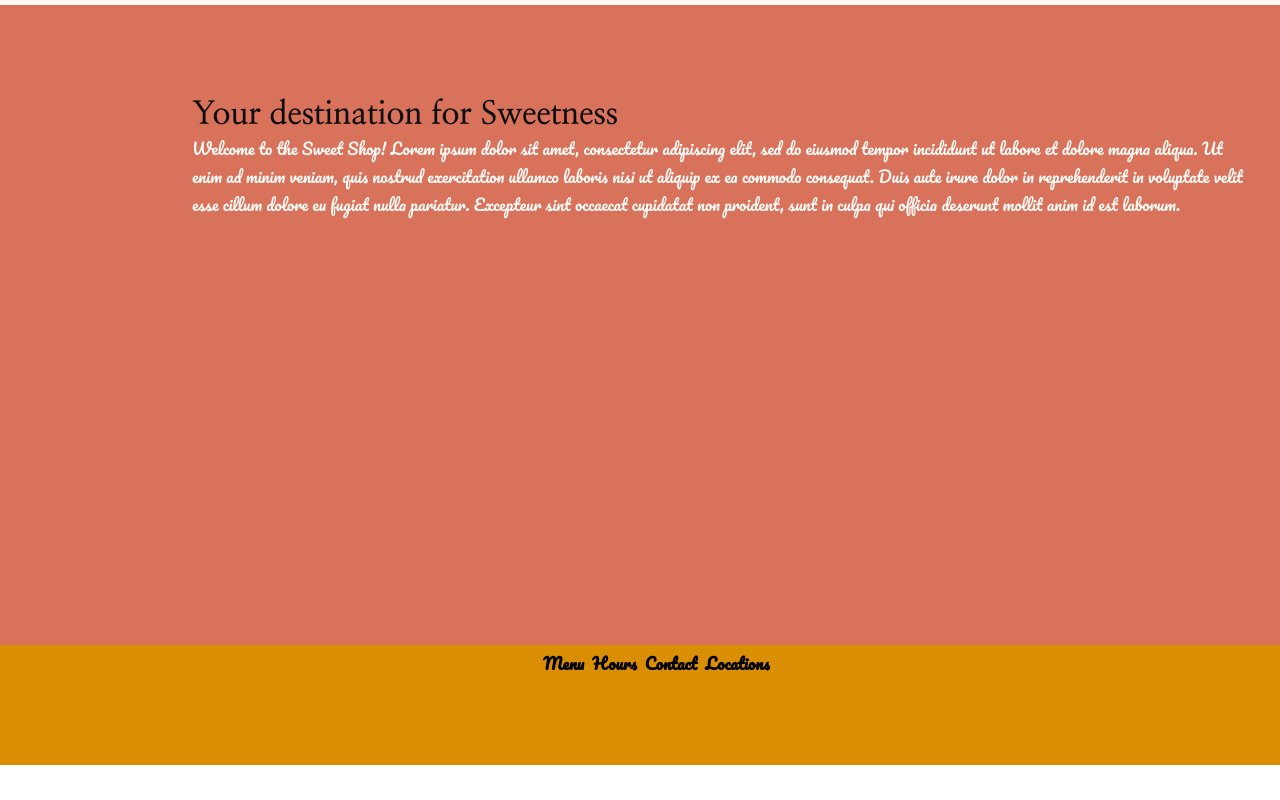
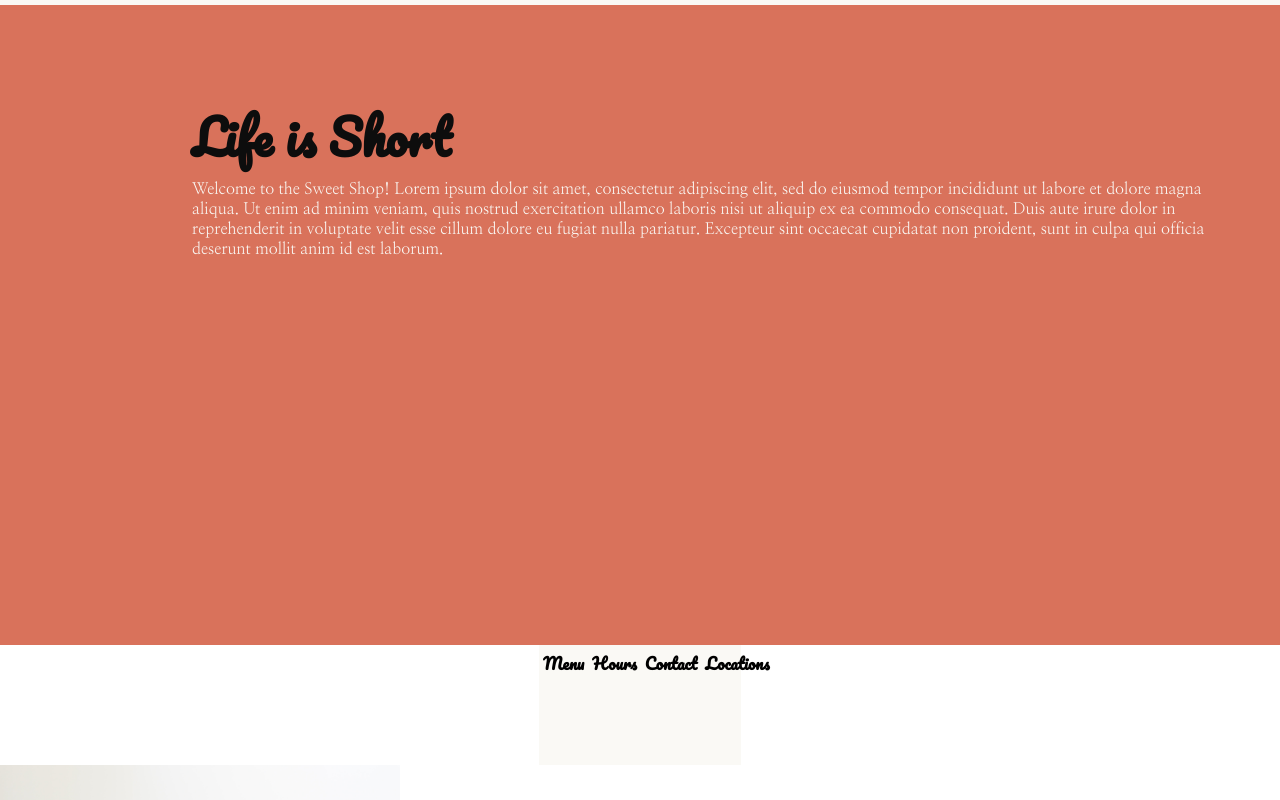
Before and after one commit to najwanan/restaurantPage, a website built with webpack: page dist/index.html in a window 1280 px wide. Shown: the part 360-1160 px from the top of the page. Before the commit the page ends 1125 px from the top, so only its background shows below. Built offline with nearby package versions, Linux system fonts and the light colour scheme.

Commit message:
testing images in html file

```diff
--- a/src/Components/home.js
+++ b/src/Components/home.js
@@ -4,7 +4,7 @@ function homepageContent() {
 
    const homePageText =
     `<div class = "homeWrapper">
-      <h1 id="homeTitle">Your destination for Sweetness</h1>
+      <h1 id="homeTitle">Life is Short</h1>
 
          <p id="homeContent">Welcome to the Sweet Shop! Lorem ipsum dolor sit amet, consectetur adipiscing elit, sed do eiusmod tempor incididunt ut labore et dolore magna aliqua. Ut enim ad minim veniam, quis nostrud exercitation ullamco laboris nisi ut aliquip ex ea commodo consequat. Duis aute irure dolor in reprehenderit in voluptate velit esse cillum dolore eu fugiat nulla pariatur. Excepteur sint occaecat cupidatat non proident, sunt in culpa qui officia deserunt mollit anim id est laborum.</p>
     <div>
--- a/src/Components/menu.js
+++ b/src/Components/menu.js
@@ -4,7 +4,7 @@ function createMenu() {
     <h1 id="menuTitle">The Sweet Shop Menu</h1>
     <h3>Food<h3>
     <div class="menu">
-      <img src="../Assets/fresh-strawberry.jpg"class="sweetImg"/>
+      <img src="../Assets/fresh-strawberry.jpg" class="sweetImg"/>
       <h3>Drinks<h3>
       <div class= ".strawberry"></div>
     </div>
--- a/src/Styles/style.css
+++ b/src/Styles/style.css
@@ -31,7 +31,7 @@ body{
     width: 100vw;
 }
 body p{
-    font-family: var(--ff-secondary);
+    font-family: var(--ff-primary);
 }
 
 #content{
@@ -41,7 +41,7 @@ body p{
     flex-direction: column;
     flex-wrap: wrap;
     align-items: center;
-    background-color: var(--clr-accent2);
+
 }
 
 h1{
@@ -120,13 +120,15 @@ color:var(--clr-light)
 }
 
 #homeTitle{
+    font-size: 3em;
     padding-top: 10%;
-
+    font-family: var(--ff-secondary);
 }
 
 #footerContainer{
     height: 15vh;
     display: flex;
+    background-color: var(--clr-light);
 }
 
 #footerContainer h4{
```
Also changed, not shown: dist/index.html, dist/main.js.
